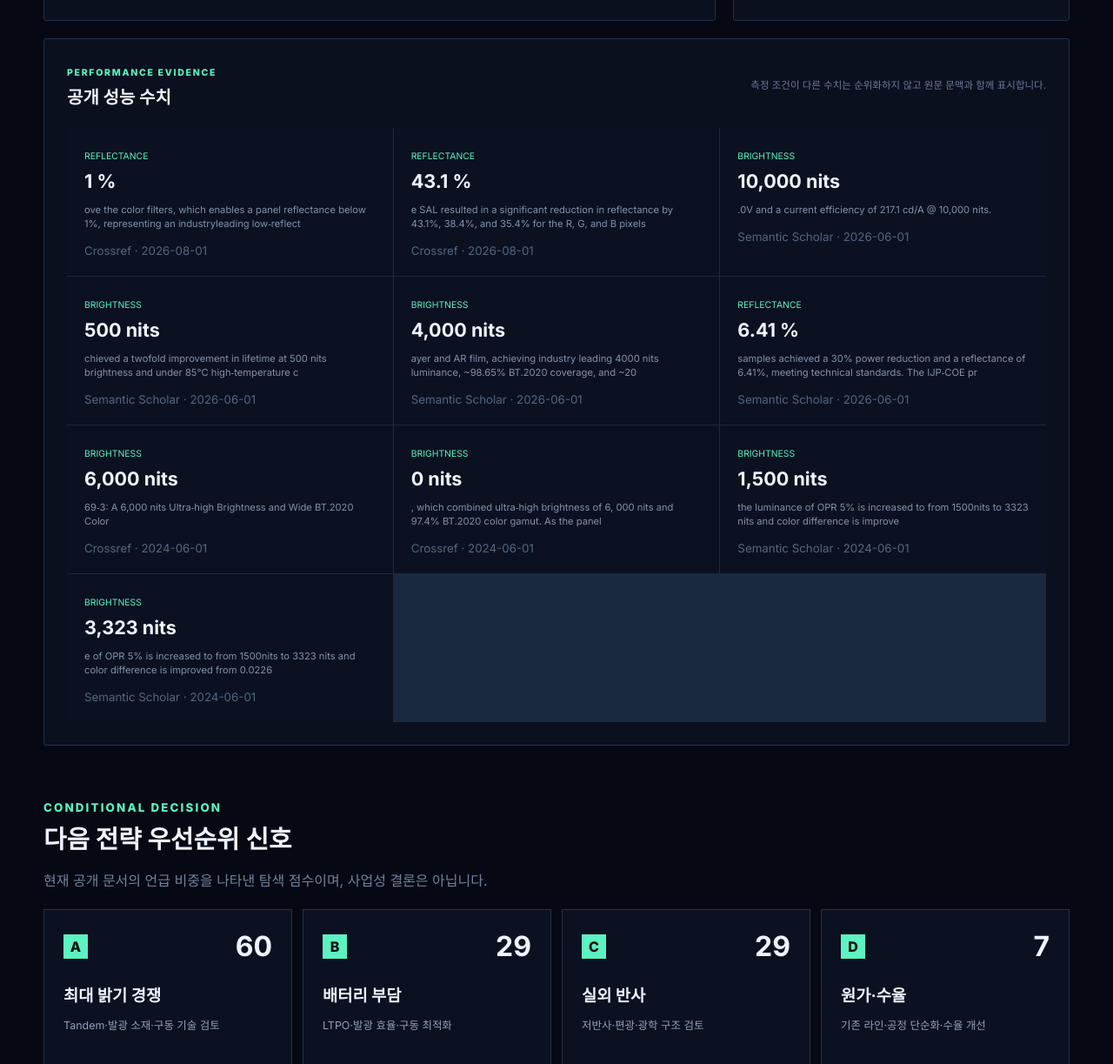
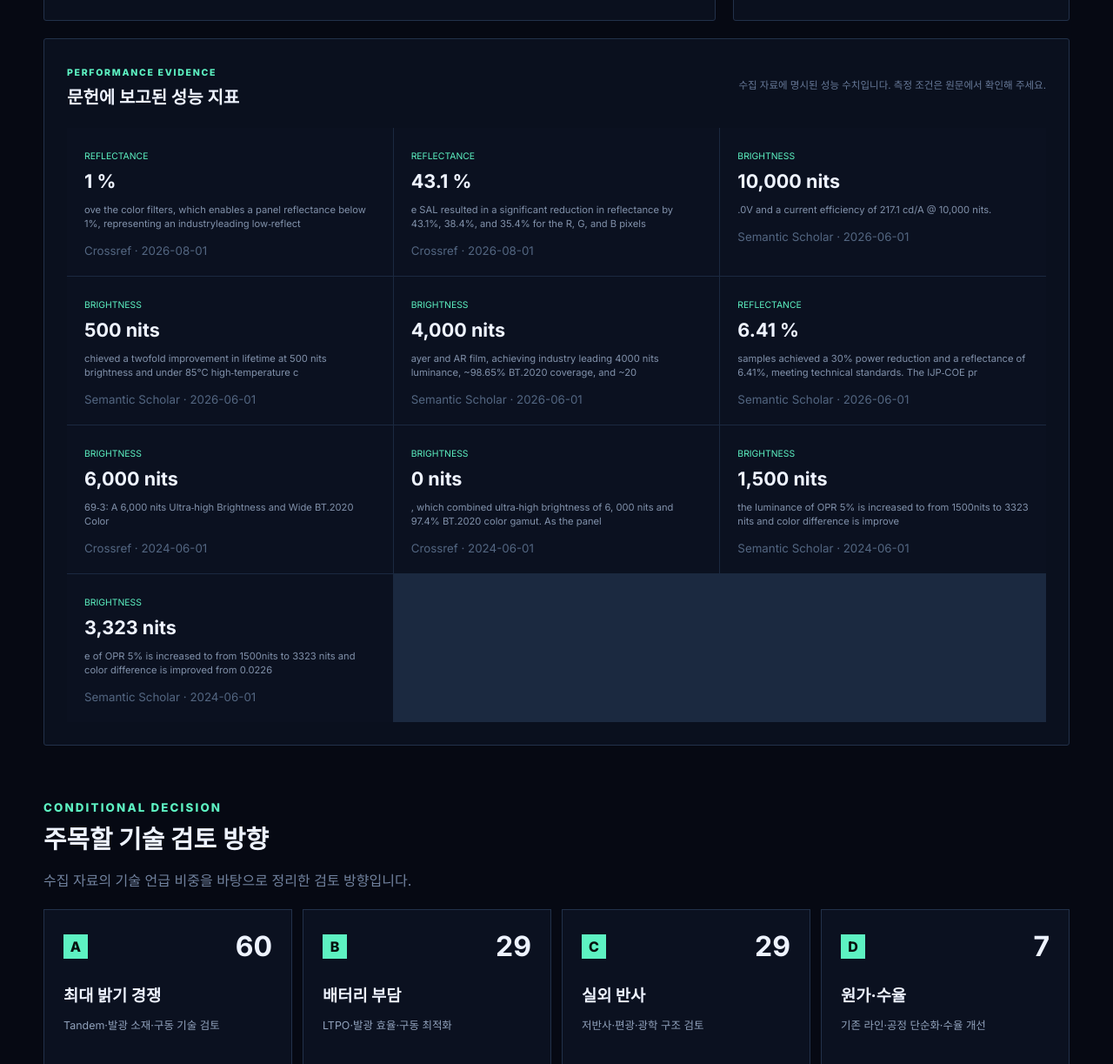
Before and after one commit to kikyo424/LGD-KNDA-, an Astro site: page / in a window 1280 px wide. Shown: the part 2495-3718 px from the top of the page at 87% size. Built offline with nearby package versions, Linux system fonts and the light colour scheme; Astro itself is replaced by a stand-in of ours.

Commit message:
ui: clarify performance and technology direction labels

```diff
--- a/src/pages/index.astro
+++ b/src/pages/index.astro
@@ -221,14 +221,14 @@ const decisionAreas = [
     </section>
 
     <section class="panel performance-panel">
-      <div class="panel-heading"><div><small>PERFORMANCE EVIDENCE</small><h2>공개 성능 수치</h2></div><p class="caution">측정 조건이 다른 수치는 순위화하지 않고 원문 문맥과 함께 표시합니다.</p></div>
+      <div class="panel-heading"><div><small>PERFORMANCE EVIDENCE</small><h2>문헌에 보고된 성능 지표</h2></div><p class="caution">수집 자료에 명시된 성능 수치입니다. 측정 조건은 원문에서 확인해 주세요.</p></div>
       {performanceMetrics.length ? <div class="metric-grid">{performanceMetrics.map(({ item, ...metric }) => (
         <a href={item.url} target="_blank" rel="noreferrer"><span>{metric.name}</span><strong>{metric.value.toLocaleString()} {metric.unit}</strong><p>{metric.context}</p><small>{item.source} · {item.published_at}</small></a>
       ))}</div> : <div class="empty">성능 단위가 명시된 문서를 수집하면 표시됩니다.</div>}
     </section>
 
     <section class="decision-section">
-      <div class="section-heading"><small>CONDITIONAL DECISION</small><h2>다음 전략 우선순위 신호</h2><p>현재 공개 문서의 언급 비중을 나타낸 탐색 점수이며, 사업성 결론은 아닙니다.</p></div>
+      <div class="section-heading"><small>CONDITIONAL DECISION</small><h2>주목할 기술 검토 방향</h2><p>수집 자료의 기술 언급 비중을 바탕으로 정리한 검토 방향입니다.</p></div>
       <div class="decision-grid">{decisionAreas.map((area) => (
         <article><div class="decision-top"><span>{area.code}</span><b>{area.score}</b></div><h3>{area.title}</h3><p>{area.action}</p><small>관련 근거 {area.evidence}건</small><div class="score"><i style={`width:${area.score}%`}></i></div></article>
       ))}</div>
```
